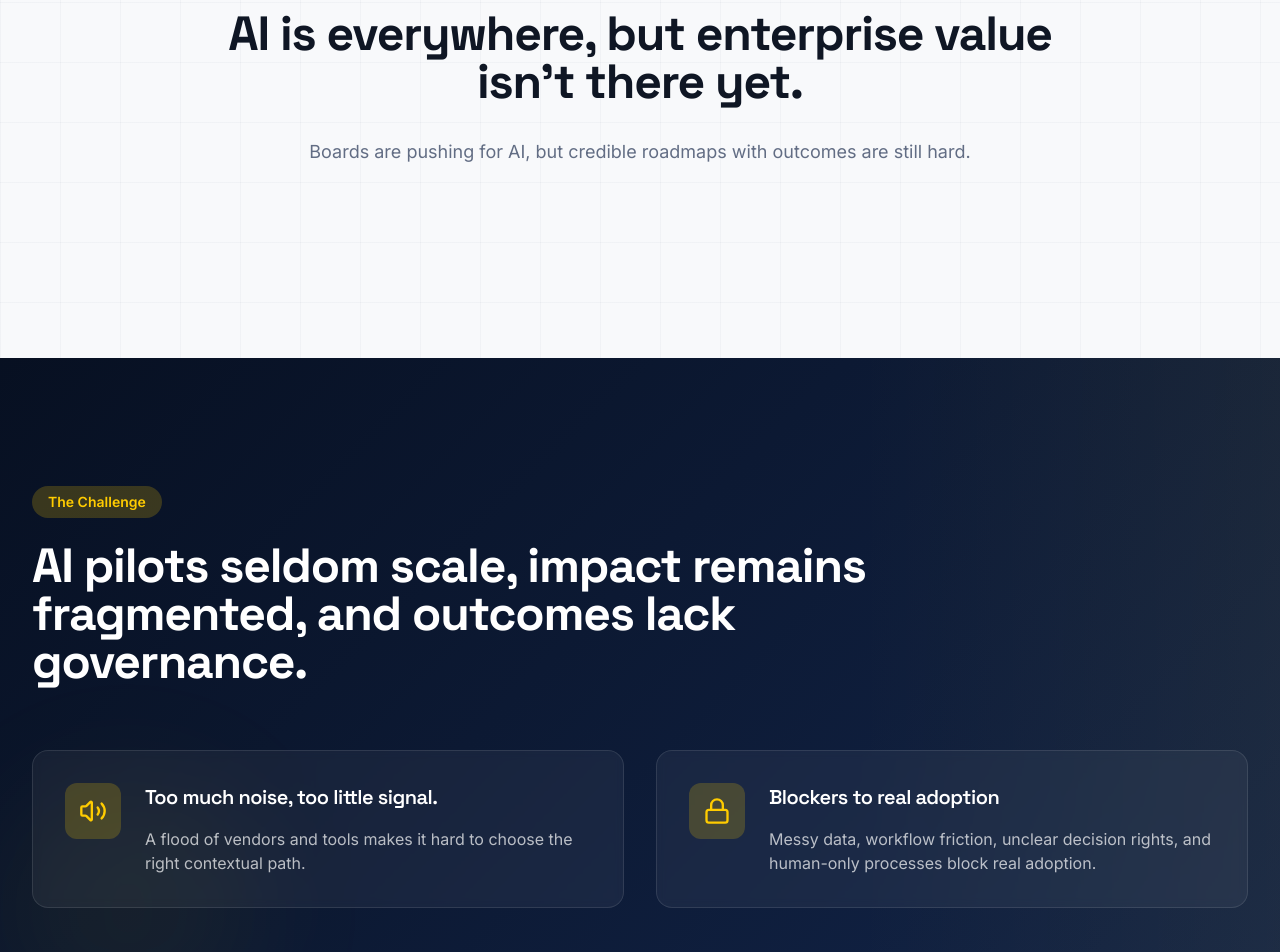
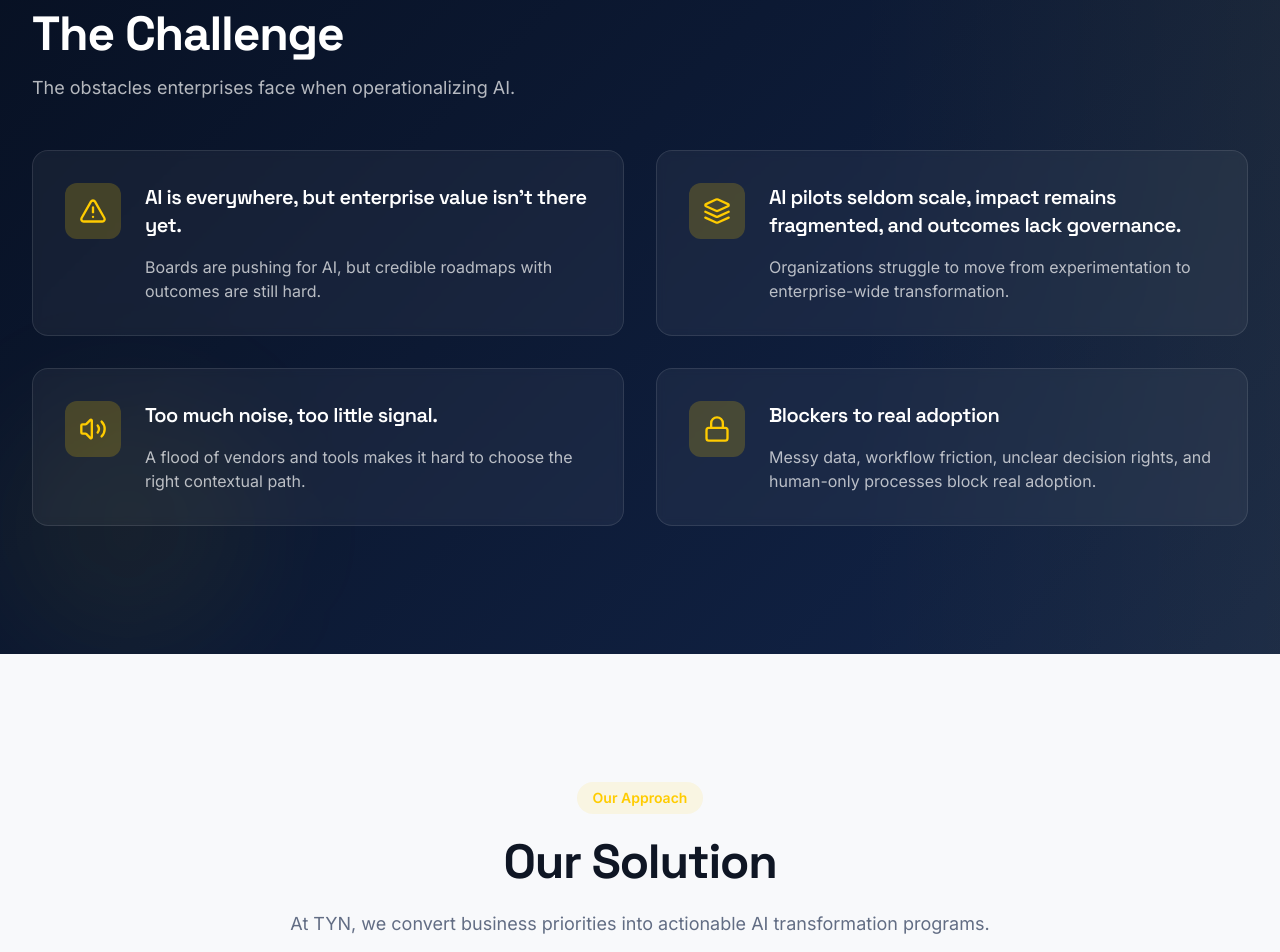
Before and after one commit to TYN-NIFO/tyn-website, a Next.js app: page / in a window 1280 px wide. Shown: the part 1220-2172 px from the top of the page. Built offline with nearby package versions, Linux system fonts and the light colour scheme.

Commit message:
home page corrections

```diff
--- a/src/app/page.tsx
+++ b/src/app/page.tsx
@@ -4,12 +4,13 @@ import { Header } from '@/components/layout/Header';
 import { Footer } from '@/components/layout/Footer';
 import { HeroSection } from '@/components/sections/HeroSection';
 import { ClientLogosCarousel } from '@/components/sections/ClientLogosCarousel';
-import { ValueProposition } from '@/components/sections/ValueProposition';
+//import { ValueProposition } from '@/components/sections/ValueProposition';
 import { PainPoints } from '@/components/sections/PainPoints';
 import { OurSolution } from '@/components/sections/OurSolution';
 import WhatPowersDelivery from '@/components/sections/WhatPowersDelivery';
-import { NIFOSnapshot } from '@/components/sections/NIFOSnapshot';
+//import { NIFOSnapshot } from '@/components/sections/NIFOSnapshot';
 import { Outcomes } from '@/components/sections/Outcomes';
+import { EngagementModel } from '@/components/sections/EngagementModel';
 import { SuccessStories } from '@/components/sections/SuccessStories';
 import { CTASection } from '@/components/sections/CTASection';
 
@@ -20,12 +21,13 @@ export default function IndexPage() {
             <main>
                 <HeroSection />
                 <ClientLogosCarousel />
-                <ValueProposition />
+                {/* <ValueProposition /> */}
                 <PainPoints />
                 <OurSolution />
+                <Outcomes />
                 <WhatPowersDelivery />
-                <NIFOSnapshot />
-                <Outcomes />
+                <EngagementModel />
+                {/* <NIFOSnapshot /> */}
                 <SuccessStories />
                 <CTASection />
             </main>
--- /dev/null
+++ b/src/components/sections/EngagementModel.tsx
@@ -0,0 +1,102 @@
+import { Hammer, ShoppingCart, Brain } from 'lucide-react';
+
+const engagements = [
+    {
+        icon: Hammer,
+        title: 'BUILD',
+        subtitle: 'Design, Build, Deploy',
+        bestFor: 'When you want defined scope, clear timelines, and accountable execution.',
+        items: [
+            'Agent build — Design, Build & Deploy',
+            'Integration & Security',
+            'Test & Hyper care (2 weeks)',
+            'Change enablement',
+        ],
+        outcome: 'Production-ready implementation with measurable KPIs and knowledge transfer to your team.',
+    },
+    {
+        icon: ShoppingCart,
+        title: 'BUY',
+        subtitle: 'Scout, Evaluate, Deploy',
+        bestFor: 'When you want the right solution from the ecosystem without vendor noise.',
+        items: [
+            'Scout & shortlist (startup) solution providers',
+            'Create ROI modeling and board-ready business cases',
+            'PoC/Pilot orchestration',
+            'Pricing negotiation & closure',
+        ],
+        outcome: 'Right-fit solution deployed with governance, avoiding lock-in and tool sprawl.',
+    },
+    {
+        icon: Brain,
+        title: 'AI CoE',
+        subtitle: 'Build the muscle + governance',
+        bestFor: 'When you want a repeatable AI engine across functions.',
+        items: [
+            'Use-case pipeline governance',
+            'ROI tracking and prioritization',
+            'Standards and architecture guardrails',
+            'Build/Buy orchestration framework',
+        ],
+        outcome: 'Sustained AI adoption at scale — not isolated pilots.',
+    },
+];
+
+export const EngagementModel = () => {
+    return (
+        <section className="section-padding bg-background pattern-grid">
+            <div className="container-main">
+                <div className="text-center max-w-4xl mx-auto mb-16">
+                    <span className="inline-block px-4 py-1.5 rounded-full bg-tyn-blue/10 text-tyn-blue font-bold text-sm mb-6">
+                        ENGAGEMENT MODELS
+                    </span>
+                    <h2 className="text-3xl md:text-4xl lg:text-5xl font-display font-bold text-foreground mb-6">
+                        Engagement Model
+                    </h2>
+                    <p className="text-lg text-muted-foreground">
+                        Engage us in the way that best fits your maturity and urgency.
+                    </p>
+                </div>
+
+                <div className="grid md:grid-cols-3 gap-8">
+                    {engagements.map((eng) => (
+                        <div
+                            key={eng.title}
+                            className="card-elevated rounded-2xl p-8 clip-angled hover:-translate-y-1 transition-all duration-300 group flex flex-col"
+                        >
+                            <div className="icon-tyn w-14 h-14 rounded-xl flex items-center justify-center mb-6 group-hover:scale-110 transition-all duration-300">
+                                <eng.icon className="w-7 h-7 transition-colors" />
+                            </div>
+                            <h3 className="text-xl font-display font-bold text-foreground mb-1">
+                                {eng.title}
+                            </h3>
+                            <p className="text-sm text-tyn-blue font-bold mb-4">({eng.subtitle})</p>
+
+                            <div className="border-t border-border pt-4 mb-4">
+                                <p className="text-xs font-bold text-tyn-blue uppercase tracking-wider mb-1">Best for</p>
+                                <p className="text-sm text-muted-foreground">{eng.bestFor}</p>
+                            </div>
+
+                            <div className="mb-4 flex-1">
+                                <p className="text-xs font-bold text-tyn-blue uppercase tracking-wider mb-2">What you get</p>
+                                <ul className="space-y-1.5">
+                                    {eng.items.map((item) => (
+                                        <li key={item} className="text-sm text-muted-foreground flex items-start gap-2">
+                                            <span className="w-1.5 h-1.5 rounded-full bg-tyn-blue mt-1.5 flex-shrink-0" />
+                                            {item}
+                                        </li>
+                                    ))}
+                                </ul>
+                            </div>
+
+                            <div className="border-t border-border pt-4">
+                                <p className="text-xs font-bold text-tyn-blue uppercase tracking-wider mb-1">Outcome</p>
+                                <p className="text-sm text-muted-foreground">{eng.outcome}</p>
+                            </div>
+                        </div>
+                    ))}
+                </div>
+            </div>
+        </section>
+    );
+};
--- a/src/components/sections/Outcomes.tsx
+++ b/src/components/sections/Outcomes.tsx
@@ -1,30 +1,20 @@
-import { Clock, Building2, Brain, Cog, Sparkles } from 'lucide-react';
+import { Clock, Building2, Brain, TrendingUp, Rocket } from 'lucide-react';
 
 const outcomes = [
   {
-    icon: Clock,
-    title: 'Faster time-to-ROI',
-    description: 'Accelerate value realization from AI investments.',
+    icon: TrendingUp,
+    title: 'Quantifiable ROI',
+    description: 'Clear financial impact tied to measurable KPIs. Every initiative is designed with defined return metrics from day one.',
+  },
+  {
+    icon: Rocket,
+    title: 'Faster Time to Production',
+    description: 'Move from pilot to live deployment within structured timelines. Execution pathways designed for speed without compromising governance.',
   },
   {
     icon: Building2,
-    title: 'Enterprise-grade adoption, not isolated pilots',
-    description: 'Scale AI across the organization with governance.',
-  },
-  {
-    icon: Brain,
-    title: 'Better decision intelligence & reduced leakage',
-    description: 'Improve decision-making with AI-powered insights.',
-  },
-  {
-    icon: Cog,
-    title: 'Productivity & workflow automation',
-    description: 'Automate repetitive tasks and streamline processes.',
-  },
-  {
-    icon: Sparkles,
-    title: 'Experience innovation for customers & employees',
-    description: 'Transform experiences with intelligent automation.',
+    title: 'Enterprise-Grade Adoption',
+    description: 'AI embedded into real workflows — not isolated experiments. Governed, scalable systems aligned with enterprise architecture.',
   },
 ];
 
--- a/src/components/sections/PainPoints.tsx
+++ b/src/components/sections/PainPoints.tsx
@@ -1,56 +1,65 @@
-import { Volume2, Lock } from 'lucide-react';
+import { AlertTriangle, Layers, Volume2, Lock } from 'lucide-react';
+
+const challenges = [
+  {
+    icon: AlertTriangle,
+    title: 'AI is everywhere, but enterprise value isn\'t there yet.',
+    description: 'Boards are pushing for AI, but credible roadmaps with outcomes are still hard.',
+  },
+  {
+    icon: Layers,
+    title: 'AI pilots seldom scale, impact remains fragmented, and outcomes lack governance.',
+    description: 'Organizations struggle to move from experimentation to enterprise-wide transformation.',
+  },
+  {
+    icon: Volume2,
+    title: 'Too much noise, too little signal.',
+    description: 'A flood of vendors and tools makes it hard to choose the right contextual path.',
+  },
+  {
+    icon: Lock,
+    title: 'Blockers to real adoption',
+    description: 'Messy data, workflow friction, unclear decision rights, and human-only processes block real adoption.',
+  },
+];
 
 export const PainPoints = () => {
   return (
     <section className="section-padding hero-gradient relative overflow-hidden">
-      {/* Geometric accents */}
       <div className="absolute top-0 right-0 w-1/3 h-full bg-gradient-to-l from-accent/5 to-transparent" />
       <div className="absolute bottom-0 left-0 w-64 h-64 bg-accent/5 rounded-full blur-3xl" />
 
       <div className="container-main relative z-10">
-        {/* Section Header */}
-        <div className="max-w-4xl mb-16">
-          <span className="inline-block px-4 py-1.5 rounded-full bg-accent/20 text-accent text-sm font-semibold mb-6">
+        <div className="max-w-2xl">
+          <h2 className="text-3xl md:text-4xl lg:text-5xl font-display font-bold text-primary-foreground mb-4">
             The Challenge
-          </span>
-          <h2 className="text-3xl md:text-4xl lg:text-5xl font-display font-bold text-primary-foreground mb-6">
-            AI pilots seldom scale, impact remains fragmented, and outcomes lack governance.
           </h2>
+          <p className="text-lg text-primary-foreground/70">
+            The obstacles enterprises face when operationalizing AI.
+          </p>
         </div>
-
-        {/* Pain Point Cards */}
-        <div className="grid lg:grid-cols-2 gap-8">
-          <div className="relative bg-primary-foreground/5 backdrop-blur-sm border border-primary-foreground/10 rounded-2xl p-8 hover:bg-primary-foreground/10 transition-all duration-300 group">
-            <div className="flex items-start gap-6">
-              <div className="w-14 h-14 rounded-xl bg-accent/20 flex items-center justify-center flex-shrink-0">
-                <Volume2 className="w-7 h-7 text-accent" />
-              </div>
-              <div>
-                <h3 className="text-xl font-display font-semibold text-primary-foreground mb-4">
-                  Too much noise, too little signal.
-                </h3>
-                <p className="text-primary-foreground/70">
-                  A flood of vendors and tools makes it hard to choose the right contextual path.
-                </p>
+        <br /><br />
+        <div className="grid md:grid-cols-2 gap-6 md:gap-8">
+          {challenges.map((challenge) => (
+            <div
+              key={challenge.title}
+              className="relative bg-primary-foreground/5 backdrop-blur-sm border border-primary-foreground/10 rounded-2xl p-6 md:p-8 hover:bg-primary-foreground/10 transition-all duration-300 group"
+            >
+              <div className="flex flex-col sm:flex-row items-start gap-4 md:gap-6">
+                <div className="w-12 h-12 md:w-14 md:h-14 rounded-xl bg-accent/20 flex items-center justify-center flex-shrink-0">
+                  <challenge.icon className="w-6 h-6 md:w-7 md:h-7 text-accent" />
+                </div>
+                <div>
+                  <h3 className="text-lg md:text-xl font-display font-semibold text-primary-foreground mb-2 md:mb-4">
+                    {challenge.title}
+                  </h3>
+                  <p className="text-sm md:text-base text-primary-foreground/70">
+                    {challenge.description}
+                  </p>
+                </div>
               </div>
             </div>
-          </div>
-
-          <div className="relative bg-primary-foreground/5 backdrop-blur-sm border border-primary-foreground/10 rounded-2xl p-8 hover:bg-primary-foreground/10 transition-all duration-300 group">
-            <div className="flex items-start gap-6">
-              <div className="w-14 h-14 rounded-xl bg-accent/20 flex items-center justify-center flex-shrink-0">
-                <Lock className="w-7 h-7 text-accent" />
-              </div>
-              <div>
-                <h3 className="text-xl font-display font-semibold text-primary-foreground mb-4">
-                  Blockers to real adoption
-                </h3>
-                <p className="text-primary-foreground/70">
-                  Messy data, workflow friction, unclear decision rights, and human-only processes block real adoption.
-                </p>
-              </div>
-            </div>
-          </div>
+          ))}
         </div>
       </div>
     </section>
```
Also changed, not shown: src/components/sections/HeroSection.tsx (+5 -4 lines), src/components/sections/industries/IndustryGrid.tsx (+7 -6 lines).
